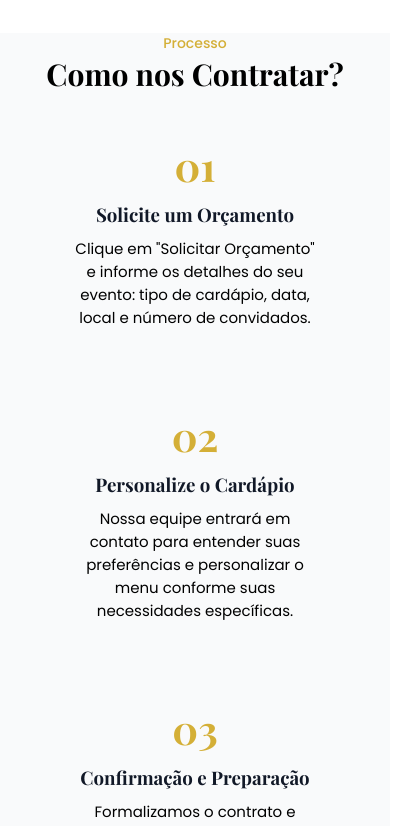
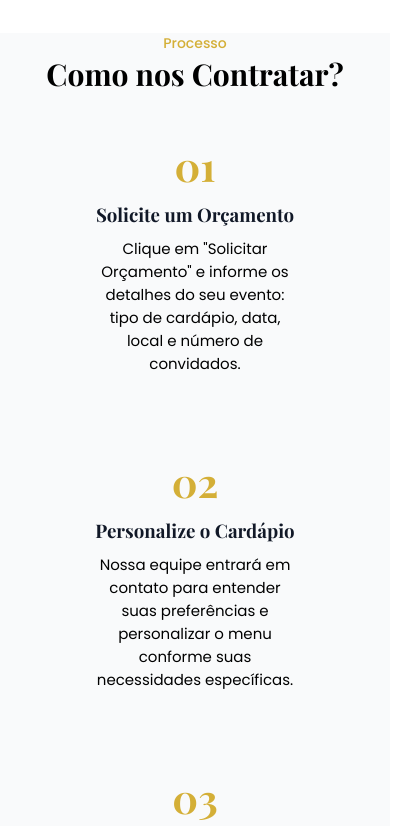
Before and after one commit to rodrigoCardoso123/Realize-evento, a React (Vite) app: page / in a window 390 px wide. Shown: the part 5080-5906 px from the top of the page, 415 px wide, since content can reach past the window. Built offline with nearby package versions, Linux system fonts and the light colour scheme; no server answers; a web font is replaced by a local one.

Commit message:
tela de celular

```diff
--- a/src/pages/home/Home.module.css
+++ b/src/pages/home/Home.module.css
@@ -219,7 +219,8 @@
   align-items: center;
   flex-direction: column;
   gap: 10px;
-  width: 400px;
+  max-width: 400px;
+  width: 100%;
   padding: 15px;
   height: auto;
   text-align: center;
@@ -489,7 +490,7 @@
     max-width: 200px;
   }
   .card_processo p{
-    width: 250px;
+    width: 200px;
   }
   .container_card{
     padding: 0px 20px;
```
